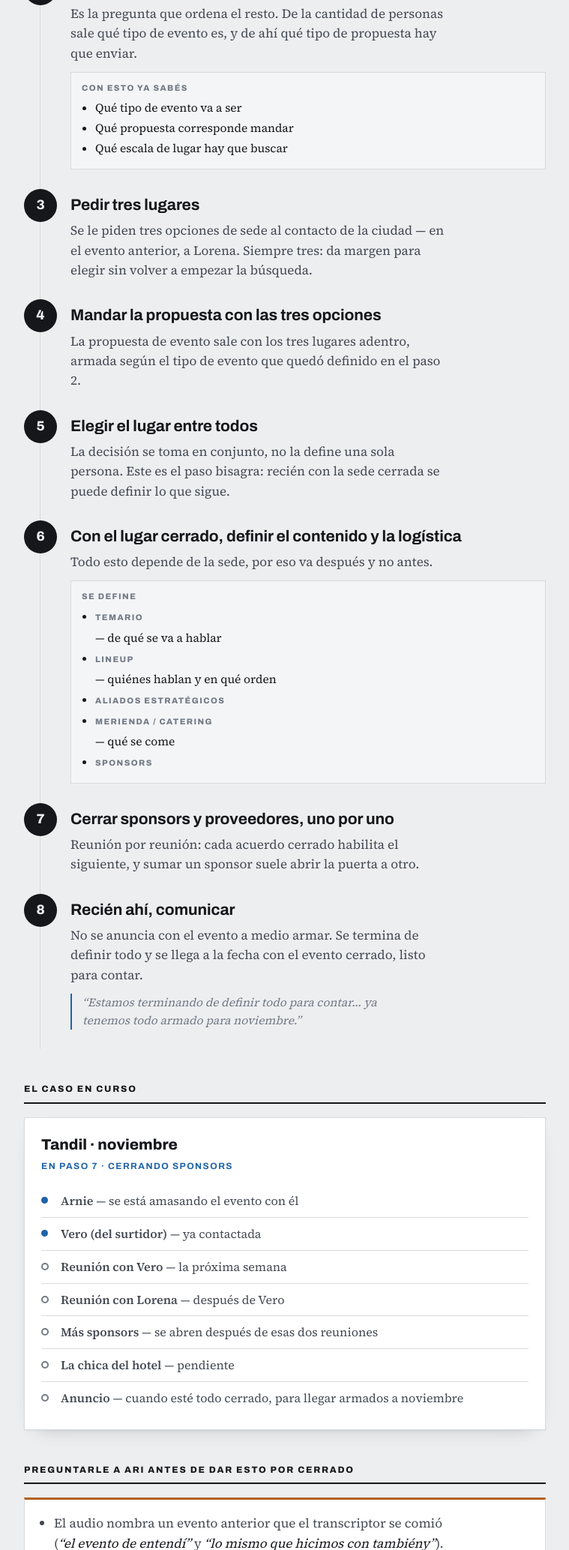
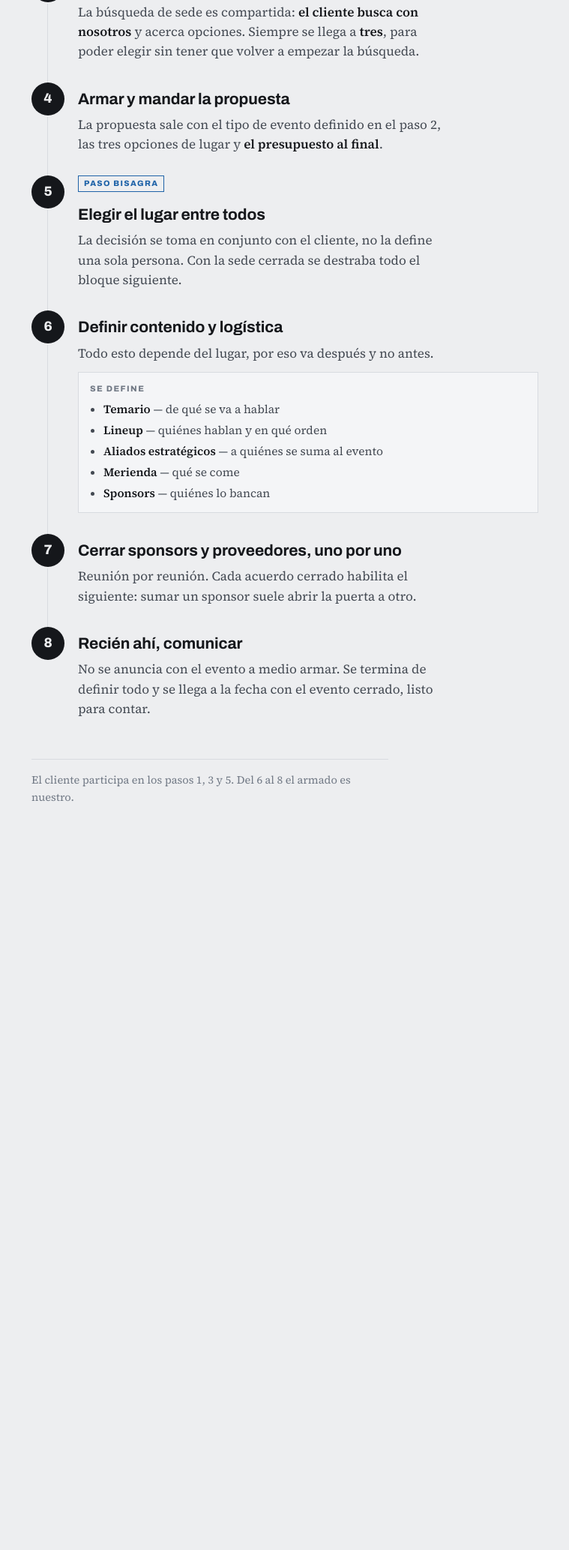
Before and after one commit to NicolasIervasi/SISTEMA-BIOMKT-RE-CAJETILLA, a plain HTML site: page procesos/proceso-eventos.html in a window 1280 px wide. Shown: the part 733-2800 px from the top of the page at 75% size, without its empty margins (260-1019 px from the left). After the commit the page ends 1895 px from the top, so only its background shows below. Drawn offline with Linux system fonts and the light colour scheme.

Commit message:
Dejar el proceso de eventos en el paso a paso
Se saca el caso en curso y las dudas del audio, ya resueltas: el cliente
busca el lugar junto con nosotros, los aliados estratégicos son el ítem
que faltaba del bloque de contenido, y el presupuesto va al final de la
propuesta. Queda solo la secuencia de ocho pasos.

Co-Authored-By: Claude Opus 5 <noreply@anthropic.com>
Claude-Session: https://claude.ai/code/session_01PSKYMM6Rpfy8vG94napZ7r

```diff
--- a/procesos/proceso-eventos.html
+++ b/procesos/proceso-eventos.html
@@ -13,7 +13,6 @@
     --muted:#727A86;
     --line:#D8DBE0;
     --accent:#1F63A8;
-    --alerta:#B4611A;
     --shadow:0 1px 2px rgba(20,22,26,.05), 0 10px 26px -20px rgba(20,22,26,.45);
     --display:"Archivo","Helvetica Neue",Arial,sans-serif;
     --body:"Source Serif 4",Georgia,"Times New Roman",serif;
@@ -21,79 +20,57 @@
   @media (prefers-color-scheme: dark){
     :root:not([data-theme="light"]){
       --ground:#0F1114; --surface:#181B20; --surface-2:#1D2127;
-      --ink:#EAECEF; --ink-2:#C2C8D0; --muted:#8E97A2; --line:#2B3038;
-      --accent:#6FA8DC; --alerta:#DB9A4E;
+      --ink:#EAECEF; --ink-2:#C2C8D0; --muted:#8E97A2; --line:#2B3038; --accent:#6FA8DC;
       --shadow:0 1px 2px rgba(0,0,0,.4), 0 10px 26px -20px rgba(0,0,0,.9);
     }
   }
   :root[data-theme="dark"]{
     --ground:#0F1114; --surface:#181B20; --surface-2:#1D2127;
-    --ink:#EAECEF; --ink-2:#C2C8D0; --muted:#8E97A2; --line:#2B3038;
-    --accent:#6FA8DC; --alerta:#DB9A4E;
+    --ink:#EAECEF; --ink-2:#C2C8D0; --muted:#8E97A2; --line:#2B3038; --accent:#6FA8DC;
     --shadow:0 1px 2px rgba(0,0,0,.4), 0 10px 26px -20px rgba(0,0,0,.9);
   }
 
   *{box-sizing:border-box}
   body{background:var(--ground);color:var(--ink);font-family:var(--body);font-size:17px;line-height:1.55}
-  .wrap{max-width:740px;margin:0 auto;padding:44px 22px 80px}
-  h1,h2,h3,.disp{font-family:var(--display);font-weight:800;font-stretch:118%;margin:0;text-wrap:balance}
+  .wrap{max-width:720px;margin:0 auto;padding:44px 22px 80px}
+  h1,h3{font-family:var(--display);font-weight:800;font-stretch:118%;margin:0;text-wrap:balance}
 
-  header{border-bottom:2px solid var(--ink);padding-bottom:20px;margin-bottom:28px}
+  header{border-bottom:2px solid var(--ink);padding-bottom:20px;margin-bottom:30px}
   .kicker{font-family:var(--display);font-weight:800;font-stretch:125%;font-size:11.5px;letter-spacing:.16em;
           text-transform:uppercase;color:var(--accent);display:block;margin-bottom:12px}
   h1{font-size:clamp(2rem,6vw,2.9rem);line-height:1.02;font-stretch:125%;text-transform:uppercase}
   .sub{margin:14px 0 0;color:var(--ink-2);max-width:54ch}
 
-  .idea{margin:24px 0 34px;padding:18px 20px;background:var(--surface);border:1px solid var(--line);
-        border-left:3px solid var(--accent);box-shadow:var(--shadow)}
-  .idea p{margin:0;font-size:18px}
-  .idea b{font-weight:600}
-
-  h2{font-size:12px;letter-spacing:.15em;text-transform:uppercase;font-stretch:125%;
-     padding-bottom:8px;border-bottom:2px solid var(--ink);margin:44px 0 18px}
-
-  .paso{display:grid;grid-template-columns:44px 1fr;gap:18px;padding-bottom:26px;position:relative}
-  .paso::before{content:"";position:absolute;left:21px;top:44px;bottom:0;width:1px;background:var(--line)}
+  .paso{display:grid;grid-template-columns:44px 1fr;gap:18px;padding-bottom:28px;position:relative}
+  .paso::before{content:"";position:absolute;left:21px;top:46px;bottom:0;width:1px;background:var(--line)}
   .paso:last-of-type::before{display:none}
   .n{width:44px;height:44px;border-radius:50%;background:var(--ink);color:var(--ground);
      display:flex;align-items:center;justify-content:center;font-family:var(--display);font-weight:800;
      font-stretch:112%;font-size:18px;position:relative;z-index:1}
-  .paso h3{font-size:21px;line-height:1.25;font-stretch:112%;font-weight:700;letter-spacing:-.005em;margin-bottom:8px;padding-top:8px}
+  .paso h3{font-size:21px;line-height:1.25;font-stretch:112%;font-weight:700;letter-spacing:-.005em;margin-bottom:8px;padding-top:9px}
   .paso p{margin:0 0 10px;color:var(--ink-2);max-width:56ch}
   .paso p:last-child{margin-bottom:0}
-  .define{margin-top:12px;padding:12px 14px;background:var(--surface-2);border:1px solid var(--line);font-size:15.5px}
-  .define b{font-family:var(--display);font-weight:800;font-stretch:110%;font-size:11px;letter-spacing:.13em;
-            text-transform:uppercase;color:var(--muted);display:block;margin-bottom:6px}
-  .define ul{margin:0;padding-left:18px}
-  .define li{margin-bottom:3px}
-  blockquote{margin:12px 0 0;padding-left:14px;border-left:2px solid var(--accent);
-             font-style:italic;color:var(--muted);font-size:15.5px;max-width:52ch}
+  .paso p b{color:var(--ink);font-weight:600}
 
-  .caso{background:var(--surface);border:1px solid var(--line);box-shadow:var(--shadow);padding:20px 22px}
-  .caso h3{font-size:20px;font-stretch:112%;margin-bottom:4px}
-  .caso .estado{font-family:var(--display);font-weight:700;font-stretch:110%;font-size:12px;letter-spacing:.12em;
-                text-transform:uppercase;color:var(--accent);margin-bottom:16px;display:block}
-  .hitos{list-style:none;margin:0;padding:0}
-  .hitos li{display:grid;grid-template-columns:14px 1fr;gap:12px;padding:9px 0;border-top:1px solid var(--line);font-size:16px}
-  .hitos li:first-child{border-top:0}
-  .hitos i{width:9px;height:9px;border-radius:50%;background:var(--accent);display:block;margin-top:7px}
-  .hitos i.pend{background:transparent;border:2px solid var(--muted);width:10px;height:10px}
-  .hitos b{font-weight:600}
-  .hitos span{color:var(--ink-2)}
+  .define{margin-top:12px;padding:13px 15px;background:var(--surface-2);border:1px solid var(--line)}
+  .define b.t{font-family:var(--display);font-weight:800;font-stretch:110%;font-size:11px;letter-spacing:.13em;
+              text-transform:uppercase;color:var(--muted);display:block;margin-bottom:7px}
+  .define ul{margin:0;padding-left:18px;font-size:15.5px}
+  .define li{margin-bottom:4px;color:var(--ink-2)}
+  .define li:last-child{margin-bottom:0}
+  .define li b{color:var(--ink);font-weight:600}
 
-  .confirmar{background:var(--surface);border:1px solid var(--line);border-top:3px solid var(--alerta);padding:18px 20px}
-  .confirmar ul{margin:0;padding-left:19px;color:var(--ink-2)}
-  .confirmar li{margin-bottom:9px;max-width:60ch}
-  .confirmar li:last-child{margin-bottom:0}
-  .confirmar code{font-family:var(--body);font-style:italic;color:var(--ink)}
+  .bisagra{display:inline-block;font-family:var(--display);font-weight:800;font-stretch:110%;font-size:10.5px;
+           letter-spacing:.13em;text-transform:uppercase;color:var(--accent);border:1px solid var(--accent);
+           padding:2px 7px;margin-bottom:8px}
 
-  footer{margin-top:40px;padding-top:14px;border-top:1px solid var(--line);color:var(--muted);font-size:14.5px;max-width:64ch}
+  footer{margin-top:26px;padding-top:16px;border-top:1px solid var(--line);color:var(--muted);font-size:14.5px;max-width:62ch}
 
   @media (max-width:520px){
     .paso{grid-template-columns:36px 1fr;gap:14px}
-    .paso::before{left:17px;top:36px}
+    .paso::before{left:17px;top:38px}
     .n{width:36px;height:36px;font-size:16px}
-    .paso h3{font-size:19px;padding-top:5px}
+    .paso h3{font-size:19px;padding-top:6px}
   }
 </style>
 
@@ -102,21 +79,14 @@
   <header>
     <span class="kicker">Biomarketing · Proceso interno</span>
     <h1>Cómo se arma un evento</h1>
-    <p class="sub">El paso a paso tal como lo contó Ari, ordenado. Siete pasos donde cada uno destraba al siguiente: hasta que no se cierra el lugar, no se define nada de lo que viene después.</p>
+    <p class="sub">Ocho pasos en orden. Cada uno destraba al siguiente: hasta que no está elegido el lugar, no se define nada de lo que viene después.</p>
   </header>
-
-  <div class="idea">
-    <p>La idea de fondo: <b>el cuestionario hace el trabajo</b>. Las preguntas del formulario de eventos, bien contestadas, definen solas el tipo de evento y la propuesta que hay que mandar. Por eso eventos es más simple que otros servicios.</p>
-  </div>
-
-  <h2>El proceso</h2>
 
   <div class="paso">
     <div class="n">1</div>
     <div>
       <h3>Pasar el cuestionario de eventos</h3>
-      <p>Nada arranca antes de esto. Las respuestas son las que terminan de definir todo lo demás, así que el trabajo real es que el cliente conteste bien.</p>
-      <blockquote>“Con las preguntas en sí se termina de definir todo.”</blockquote>
+      <p>Nada arranca antes de esto. Las preguntas, bien contestadas, terminan de definir solas todo lo demás: por eso el trabajo real de este paso es que el cliente las conteste completas.</p>
     </div>
   </div>
 
@@ -124,9 +94,9 @@
     <div class="n">2</div>
     <div>
       <h3>Definir cuánta gente va</h3>
-      <p>Es la pregunta que ordena el resto. De la cantidad de personas sale qué tipo de evento es, y de ahí qué tipo de propuesta hay que enviar.</p>
+      <p>Es la pregunta que ordena el resto: de la cantidad de personas sale todo lo que sigue.</p>
       <div class="define">
-        <b>Con esto ya sabés</b>
+        <b class="t">Con esto ya sabés</b>
         <ul>
           <li>Qué tipo de evento va a ser</li>
           <li>Qué propuesta corresponde mandar</li>
@@ -139,40 +109,41 @@
   <div class="paso">
     <div class="n">3</div>
     <div>
-      <h3>Pedir tres lugares</h3>
-      <p>Se le piden tres opciones de sede al contacto de la ciudad — en el evento anterior, a Lorena. Siempre tres: da margen para elegir sin volver a empezar la búsqueda.</p>
+      <h3>Buscar tres lugares, junto con el cliente</h3>
+      <p>La búsqueda de sede es compartida: <b>el cliente busca con nosotros</b> y acerca opciones. Siempre se llega a <b>tres</b>, para poder elegir sin tener que volver a empezar la búsqueda.</p>
     </div>
   </div>
 
   <div class="paso">
     <div class="n">4</div>
     <div>
-      <h3>Mandar la propuesta con las tres opciones</h3>
-      <p>La propuesta de evento sale con los tres lugares adentro, armada según el tipo de evento que quedó definido en el paso 2.</p>
+      <h3>Armar y mandar la propuesta</h3>
+      <p>La propuesta sale con el tipo de evento definido en el paso 2, las tres opciones de lugar y <b>el presupuesto al final</b>.</p>
     </div>
   </div>
 
   <div class="paso">
     <div class="n">5</div>
     <div>
+      <span class="bisagra">Paso bisagra</span>
       <h3>Elegir el lugar entre todos</h3>
-      <p>La decisión se toma en conjunto, no la define una sola persona. Este es el paso bisagra: recién con la sede cerrada se puede definir lo que sigue.</p>
+      <p>La decisión se toma en conjunto con el cliente, no la define una sola persona. Con la sede cerrada se destraba todo el bloque siguiente.</p>
     </div>
   </div>
 
   <div class="paso">
     <div class="n">6</div>
     <div>
-      <h3>Con el lugar cerrado, definir el contenido y la logística</h3>
-      <p>Todo esto depende de la sede, por eso va después y no antes.</p>
+      <h3>Definir contenido y logística</h3>
+      <p>Todo esto depende del lugar, por eso va después y no antes.</p>
       <div class="define">
-        <b>Se define</b>
+        <b class="t">Se define</b>
         <ul>
           <li><b>Temario</b> — de qué se va a hablar</li>
           <li><b>Lineup</b> — quiénes hablan y en qué orden</li>
-          <li><b>Aliados estratégicos</b></li>
-          <li><b>Merienda / catering</b> — qué se come</li>
-          <li><b>Sponsors</b></li>
+          <li><b>Aliados estratégicos</b> — a quiénes se suma al evento</li>
+          <li><b>Merienda</b> — qué se come</li>
+          <li><b>Sponsors</b> — quiénes lo bancan</li>
         </ul>
       </div>
     </div>
@@ -182,7 +153,7 @@
     <div class="n">7</div>
     <div>
       <h3>Cerrar sponsors y proveedores, uno por uno</h3>
-      <p>Reunión por reunión: cada acuerdo cerrado habilita el siguiente, y sumar un sponsor suele abrir la puerta a otro.</p>
+      <p>Reunión por reunión. Cada acuerdo cerrado habilita el siguiente: sumar un sponsor suele abrir la puerta a otro.</p>
     </div>
   </div>
 
@@ -191,37 +162,9 @@
     <div>
       <h3>Recién ahí, comunicar</h3>
       <p>No se anuncia con el evento a medio armar. Se termina de definir todo y se llega a la fecha con el evento cerrado, listo para contar.</p>
-      <blockquote>“Estamos terminando de definir todo para contar… ya tenemos todo armado para noviembre.”</blockquote>
     </div>
   </div>
 
-  <h2>El caso en curso</h2>
-
-  <div class="caso">
-    <h3>Tandil · noviembre</h3>
-    <span class="estado">En paso 7 · cerrando sponsors</span>
-    <ul class="hitos">
-      <li><i></i><span><b>Arnie</b> — se está amasando el evento con él</span></li>
-      <li><i></i><span><b>Vero (del surtidor)</b> — ya contactada</span></li>
-      <li><i class="pend"></i><span><b>Reunión con Vero</b> — la próxima semana</span></li>
-      <li><i class="pend"></i><span><b>Reunión con Lorena</b> — después de Vero</span></li>
-      <li><i class="pend"></i><span><b>Más sponsors</b> — se abren después de esas dos reuniones</span></li>
-      <li><i class="pend"></i><span><b>La chica del hotel</b> — pendiente</span></li>
-      <li><i class="pend"></i><span><b>Anuncio</b> — cuando esté todo cerrado, para llegar armados a noviembre</span></li>
-    </ul>
-  </div>
-
-  <h2>Preguntarle a Ari antes de dar esto por cerrado</h2>
-
-  <div class="confirmar">
-    <ul>
-      <li>El audio nombra un evento anterior que el transcriptor se comió (<code>“el evento de entendí”</code> y <code>“lo mismo que hicimos con tambiény”</code>). Hay que saber cuál es: es el modelo que se está copiando.</li>
-      <li>Antes de “los sponsors” arranca otra categoría de aliados que quedó cortada (<code>“buscarlos lo que serían los… ahí no me sale”</code>). Falta ese ítem del paso 6.</li>
-      <li>Los roles de <b>Lorena</b> y <b>Vero</b> se cruzan en el audio (ella misma se corrige). Quién consigue los lugares y quién es sponsor.</li>
-      <li>No aparece en ningún momento el <b>presupuesto</b>: si hay un paso de cotización o cierre comercial, va entre el 4 y el 5 y falta acá.</li>
-    </ul>
-  </div>
-
-  <footer>Reconstruido del audio de Ari del 8/9. Los pasos y el orden son los que ella describe; los títulos son nuestros.</footer>
+  <footer>El cliente participa en los pasos 1, 3 y 5. Del 6 al 8 el armado es nuestro.</footer>
 
 </div>
```
Also changed, not shown: README.md.
